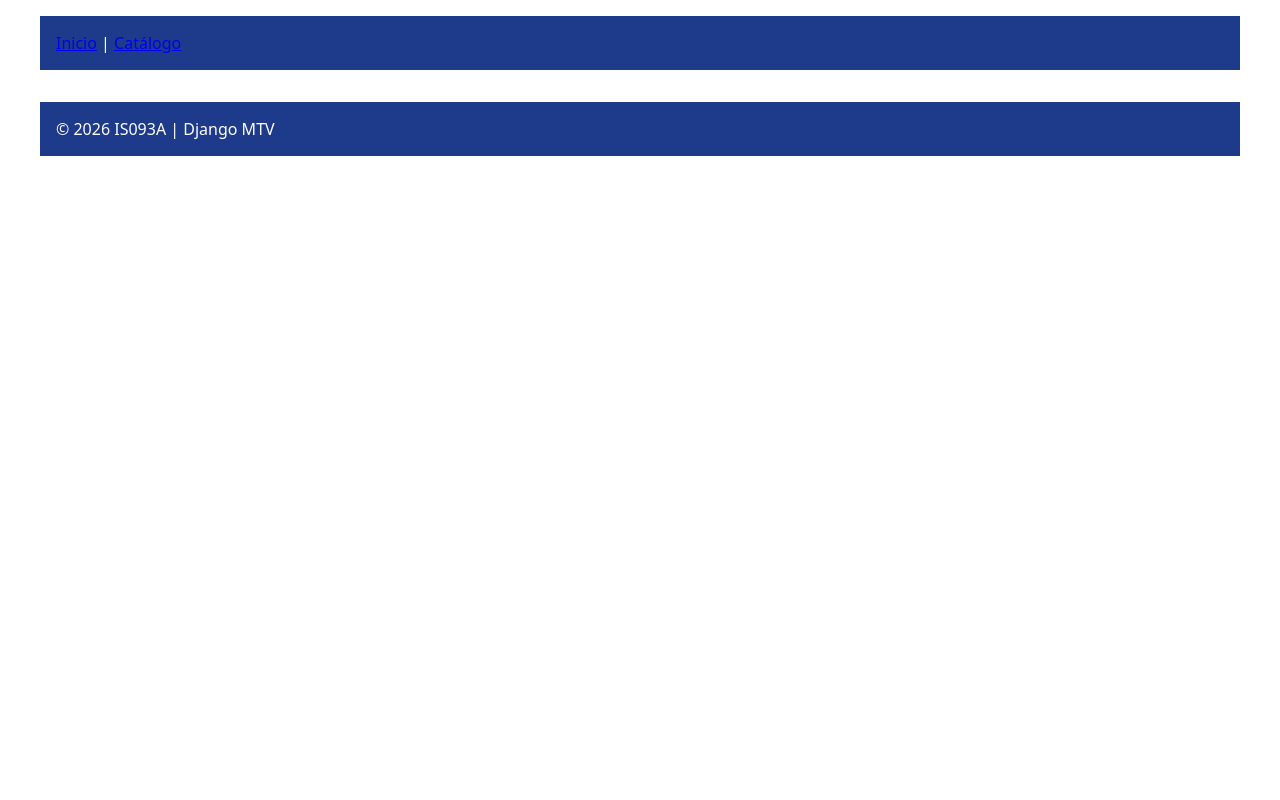
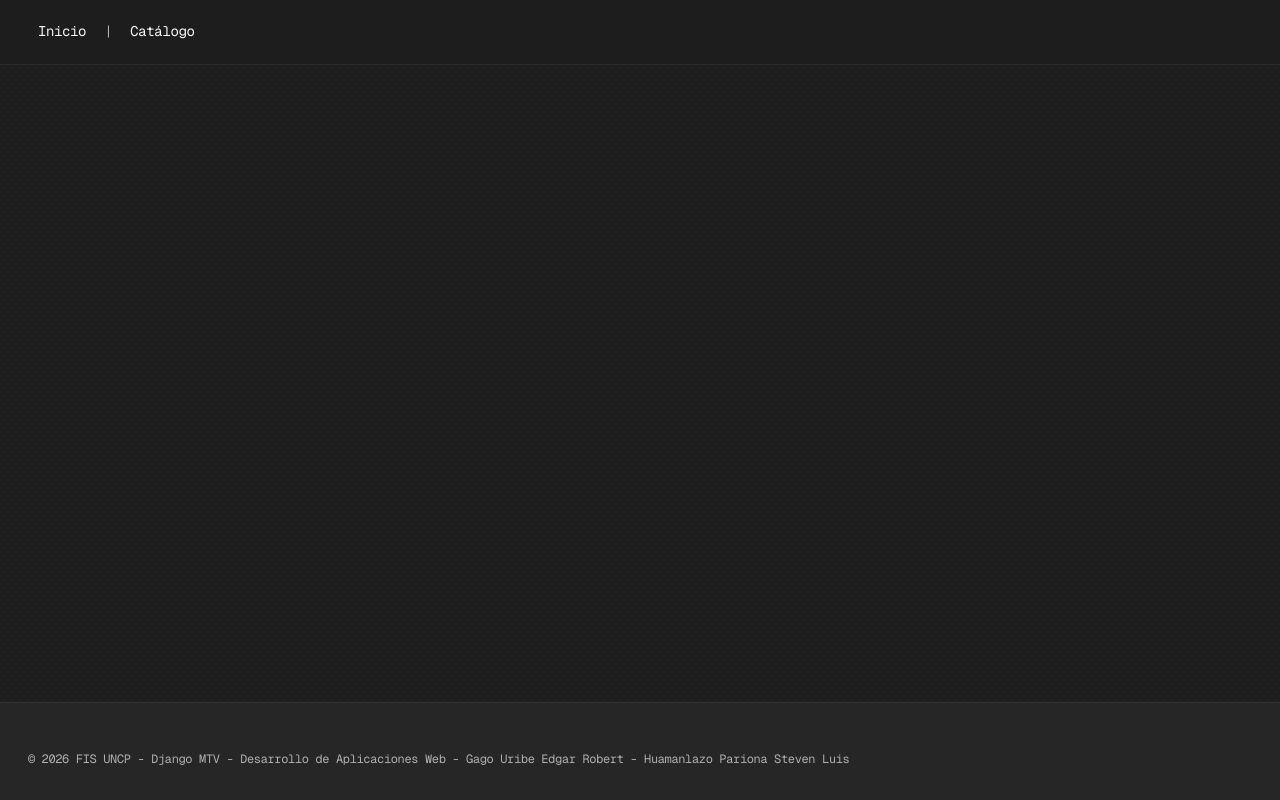
Before and after one commit to E5gar/GuiaPracticaGrupalSemana11, a Django app: template templates/base.html in a window 1280 px wide. Run offline with Django 5.2, Linux system fonts and the light colour scheme; the template is opened without the code that fills it, so the values that code supplies are empty; some libraries are stand-ins or nearby versions.

Commit message:
catálogo base html

```diff
--- a/templates/base.html
+++ b/templates/base.html
@@ -1,15 +1,11 @@
-{# Parte de Huamanlazo #}
-<!DOCTYPE html>
+{# Parte de Huamanlazo #} {% load static %}
+<!doctype html>
 <html lang="es">
   <head>
-    <meta charset="UTF-8">
+    <meta charset="UTF-8" />
     <title>{% block title %}Catálogo UNCP{% endblock %}</title>
-    <style>
-        body { font-family: system-ui, sans-serif; max-width: 1200px; margin: 0 auto; padding: 1rem; }
-        header, footer { background: #1e3a8a; color: white; padding: 1rem; margin-bottom: 2rem; }
-        .grid { display: grid; grid-template-columns: repeat(auto-fill, minmax(250px, 1fr)); gap: 1.5rem; }
-        .card { border: 1px solid #e2e8f0; padding: 1rem; border-radius: 8px; }
-    </style>
+    <link rel="icon" type="image/png" href="{% static 'img/icon-uncp.png' %}" />
+    <link rel="stylesheet" href="{% static 'css/styles.css' %}" />
   </head>
   <body>
     <header>
@@ -18,9 +14,11 @@
         <a href="/">Inicio</a> | <a href="/catalogo/">Catálogo</a>
       </nav>
     </header>
-    <main>
-        {% block content %}{% endblock %}
-    </main>
-    <footer>&copy; 2026 IS093A | Django MTV</footer>
+    <main>{% block content %}{% endblock %}</main>
+    <footer>&copy; 2026 FIS UNCP - Django MTV - Desarrollo de Aplicaciones Web - Gago Uribe Edgar Robert - Huamanlazo Pariona Steven Luis</footer>
+    <script src="https://unpkg.com/lucide@0.468.0/dist/umd/lucide.min.js"></script>
+    <script>
+      lucide.createIcons();
+    </script>
   </body>
 </html>
```
Lines whose indentation alone changed are shown as unchanged.
